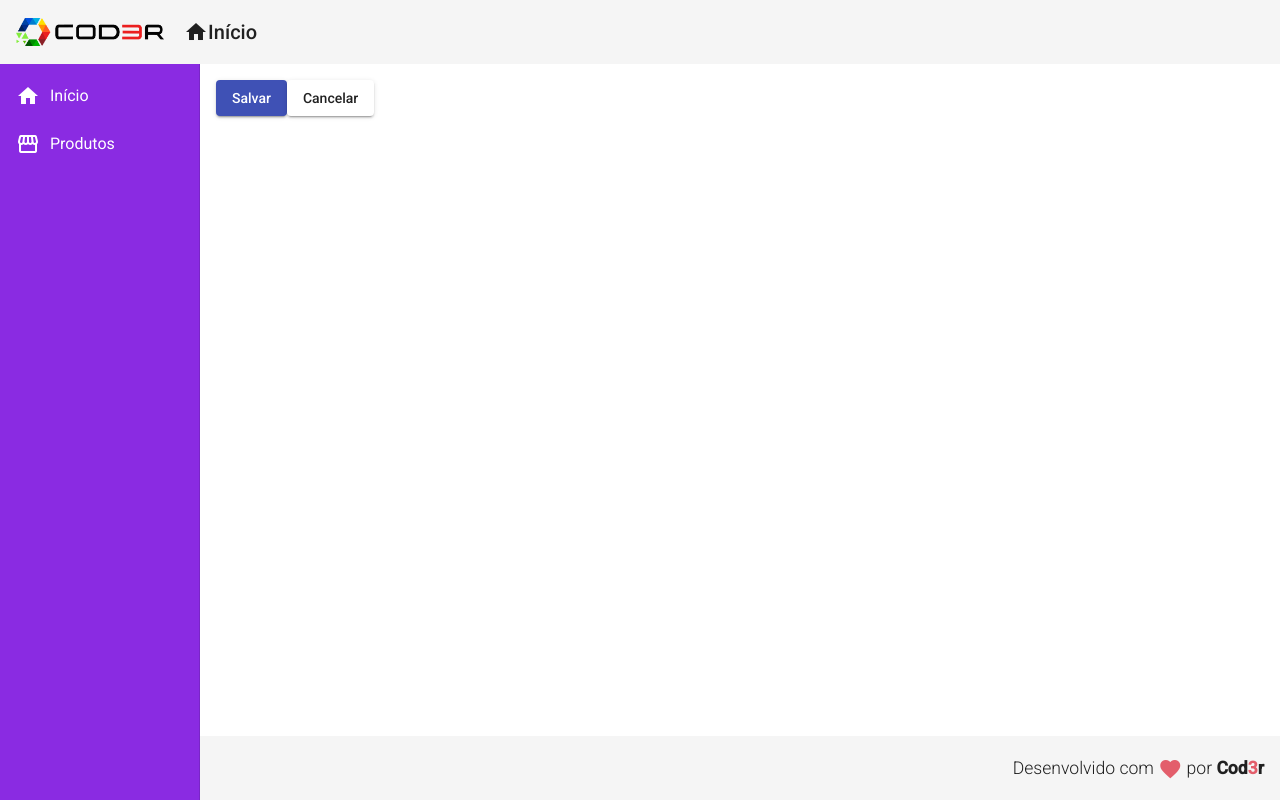
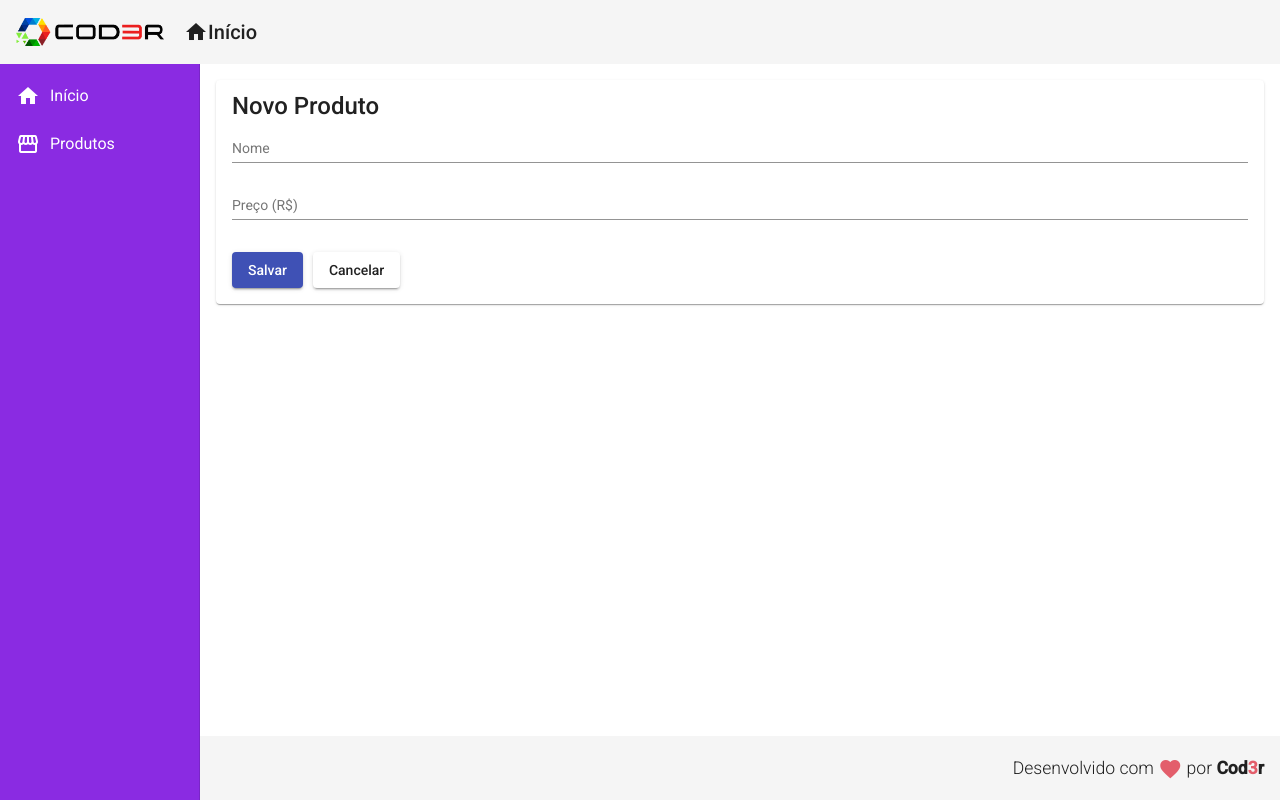
Before and after one commit to jacksonwillian/Angular9-CRUD-Basico, an Angular app in the folder frontend/: page /products/create in a window 1280 px wide. Built offline with nearby package versions, Linux system fonts and the light colour scheme.

Commit message:
feat(frontend): adiciona formulario criar produto

```diff
--- a/frontend/src/app/components/product/product-create/product-create.component.css
+++ b/frontend/src/app/components/product/product-create/product-create.component.css
@@ -0,0 +1,8 @@
+form {
+    display: flex;
+    flex-direction: column;
+}
+
+button {
+    margin: 15px 10px 0 0;
+}
--- a/frontend/src/app/components/product/product-create/product-create.component.html
+++ b/frontend/src/app/components/product/product-create/product-create.component.html
@@ -1,3 +1,14 @@
+<mat-card>
+    <mat-card-title> Novo Produto</mat-card-title>
+    <form>
+        <mat-form-field>
+            <input matInput placeholder="Nome" [(ngModel)]="product.name" name="name">
+        </mat-form-field>
+        <mat-form-field>
+            <input matInput placeholder="Preço (R$)" [(ngModel)]="product.price" name="price">
+        </mat-form-field>
+    </form>
+
     <button mat-raised-button (click)="createProduct()" color="primary">
     Salvar
     </button>
@@ -5,3 +16,5 @@ Salvar
     <button mat-raised-button (click)="cancel()">
     Cancelar
     </button>
+
+</mat-card>
--- a/frontend/src/app/components/product/product-create/product-create.component.ts
+++ b/frontend/src/app/components/product/product-create/product-create.component.ts
@@ -1,6 +1,7 @@
 import { Router } from '@angular/router';
 import { ProductService } from './../product.service';
 import { Component, OnInit } from '@angular/core';
+import { Product } from './../product.model'
 
 @Component({
   selector: 'app-product-create',
@@ -9,18 +10,30 @@ import { Component, OnInit } from '@angular/core';
 })
 export class ProductCreateComponent implements OnInit {
 
+  product : Product = {
+    name: '',
+    price: null
+  }
+
+
   constructor(private productService: ProductService,
     private router: Router) { }
+
 
   ngOnInit(): void {
   }
 
   createProduct(): void {
-    this.productService.showMessage("Operação executada com sucesso!");
+    this.productService.create(this.product).subscribe( () => {
+      this.productService.showMessage("Produto criado!");
+      this.router.navigate(["/products"]);
+    });
+
   }
 
+
   cancel(): void {
-    this.router.navigate(["/products"])
+    this.router.navigate(["/products"]);
   }
 
 }
--- a/frontend/src/app/components/product/product.service.ts
+++ b/frontend/src/app/components/product/product.service.ts
@@ -1,12 +1,26 @@
+import { Product } from './product.model';
 import { Injectable } from '@angular/core';
 import { MatSnackBar } from '@angular/material/snack-bar';
+import { Observable } from 'rxjs';
+import { HttpClient } from '@angular/common/http';
 
 @Injectable({
   providedIn: 'root'
 })
 export class ProductService {
 
-  constructor(private snackBar: MatSnackBar) { }
+
+  private baseUrl = "http://localhost:5000/products";
+
+
+  constructor(private snackBar: MatSnackBar,
+    private http: HttpClient) { }
+
+
+  create(product: Product): Observable<Product> {
+    return this.http.post<Product>(this.baseUrl, product);
+  }
+
 
   showMessage(msg: string): void {
     this.snackBar.open(msg, "X", {
```
Also changed, not shown: frontend/src/app/app.module.ts (+10 -1 lines). Lines whose indentation alone changed are shown as unchanged.
